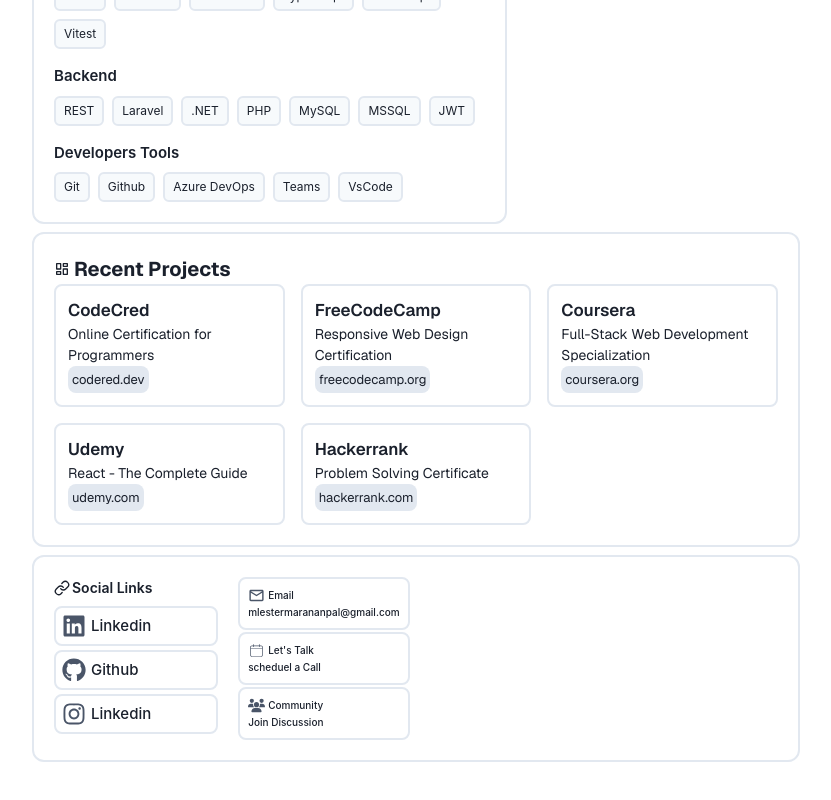
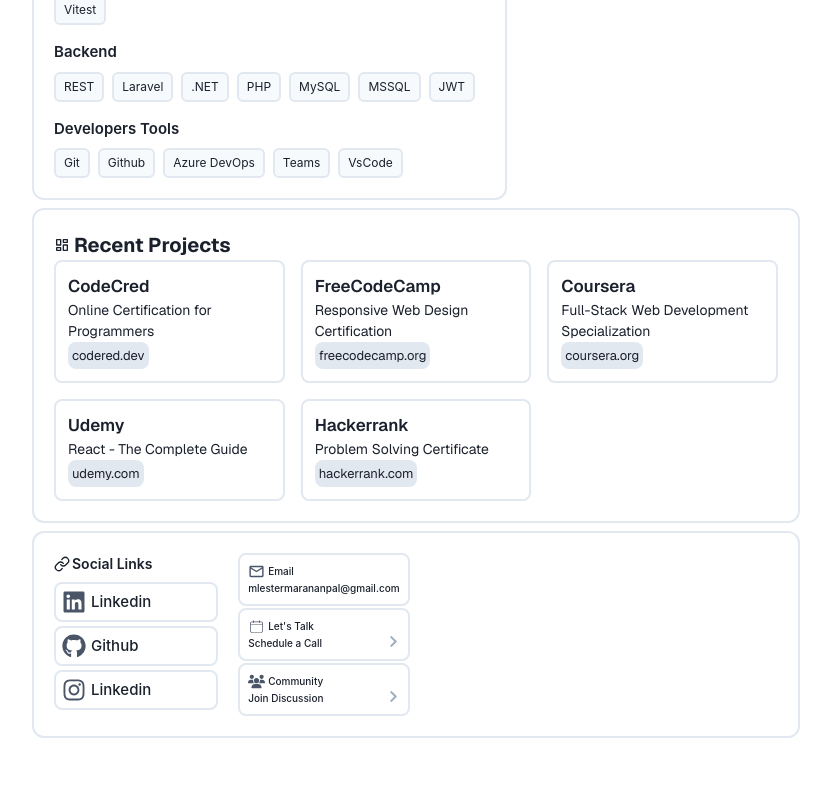
Before and after one commit to mlesterpal30/portfolio, a React (Vite) app: page / in a window 1280 px wide. Shown: the part 762-1562 px from the top of the page, without its empty margins (224-1055 px from the left). Built offline with nearby package versions, Linux system fonts and the light colour scheme.

Commit message:
add arrow to the wrapup section in contant information

```diff
--- a/src/components/About.tsx
+++ b/src/components/About.tsx
@@ -10,7 +10,6 @@ const About = () => {
 			rounded="xl"
 		>
 			{" "}
-			w="full"
 			<Flex align="center" columnGap="2">
 				<BsBriefcase />
 				<Text fontSize="20px" fontWeight="700">
--- a/src/components/Wrapup.tsx
+++ b/src/components/Wrapup.tsx
@@ -6,6 +6,7 @@ import { FaInstagram } from "react-icons/fa";
 import { MdOutlineEmail } from "react-icons/md";
 import { CiCalendar } from "react-icons/ci";
 import { FaUsers } from "react-icons/fa6";
+import { FaChevronRight } from "react-icons/fa";
 
 const Wrapup = () => {
 	return (
@@ -88,7 +89,7 @@ const Wrapup = () => {
 					</Flex>
 				</Box>
 			</Box>
-			<Box>
+			<Box mt={{ base: "2px", md: "0px" }}>
 				<Box border="2px" padding="2" borderColor="gray.200" rounded="lg">
 					<Flex align="center" columnGap="3px">
 						<Icon as={MdOutlineEmail} fontSize="17px" color="gray.600" />
@@ -113,9 +114,12 @@ const Wrapup = () => {
 							Let's Talk
 						</Text>
 					</Flex>
-					<Text fontSize="10px" fontWeight="500" mt="1px">
-						scheduel a Call
-					</Text>
+					<Flex justify="space-between">
+						<Text fontSize="10px" fontWeight="500" mt="1px">
+							Schedule a Call
+						</Text>
+						<Icon as={FaChevronRight} fontSize="13px" color="gray.400" />
+					</Flex>
 				</Box>
 				<Box
 					border="2px"
@@ -130,9 +134,12 @@ const Wrapup = () => {
 							Community
 						</Text>
 					</Flex>
-					<Text fontSize="10px" fontWeight="500" mt="1px">
-						Join Discussion
-					</Text>
+					<Flex justify="space-between">
+						<Text fontSize="10px" fontWeight="500" mt="1px">
+							Join Discussion
+						</Text>
+						<Icon as={FaChevronRight} fontSize="13px" color="gray.400" />
+					</Flex>
 				</Box>
 			</Box>
 		</Grid>
```
